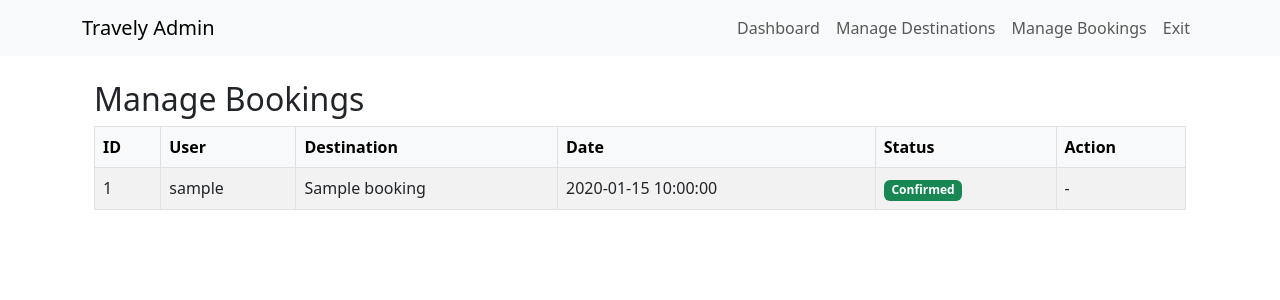
After one commit to sheiladeninta/fe-be-uts-sistem-travel, a Flask app: page /admin/bookings in a window 1280 px wide. The commit adds this page. Shown: the top 300 px of the page. Run offline with Flask 3, Linux system fonts and the light colour scheme; a user stored in the database is signed in; tables that the repository leaves empty hold one stand-in row (values such as "Sample post"); a database or web service that is not in the repository returns one stand-in record (values such as "Sample title"); data that the repository does not hold is empty.

Commit message:
update admin

```diff
--- a/user_service/app.py
+++ b/user_service/app.py
@@ -188,7 +188,6 @@ def get_admin(admin_id):
         return jsonify(dict(admin))
     return jsonify({"error": "Admin not found"}), 404
 
-
 if __name__ == '__main__':
     init_db()
     create_sample_users()
--- a/web_ui/app.py
+++ b/web_ui/app.py
@@ -221,10 +221,38 @@ def booking_detail(booking_id):
 
     return render_template('booking_detail.html', booking=booking)
 
+
+from functools import wraps
+from flask import session, redirect, url_for, flash
+
+def admin_required(f):
+    @wraps(f)
+    def decorated_function(*args, **kwargs):
+        if not session.get('admin'):
+            # Clear any existing user session if trying to access admin area
+            if 'user' in session:
+                session.pop('user')
+            flash('Admin access required', 'danger')
+            return redirect(url_for('admin_login'))
+        return f(*args, **kwargs)
+    return decorated_function
+
+
+# @app.before_request
+# def protect_admin_routes():
+#     admin_routes = ['/admin/dashboard']  # Tambahkan route admin lainnya di sini
+
+#     if request.path.startswith('/admin'):
+#         if not session.get('admin'):
+#             flash('Admin access required', 'danger')
+#             return redirect(url_for('admin_login'))
+
+
 @app.route('/admin/dashboard')
+@admin_required
 def admin_dashboard():
     try:
-        # Ambil data dari berbagai service
+        # Ambil data dengan timeout
         users = requests.get(f"{USER_SERVICE_URL}/users").json().get('users', [])
         bookings = requests.get(f"{BOOKING_SERVICE_URL}/bookings?limit=5").json().get('bookings', [])
         destinations = requests.get(f"{DESTINATION_SERVICE_URL}/destinations").json().get('destinations', [])
@@ -235,35 +263,74 @@ def admin_dashboard():
             'destinations_count': len(destinations),
             'recent_bookings': bookings
         }
+        return render_template('admin_dashboard.html', stats=stats)
+
     except requests.RequestException as e:
-        # Error handling
-        stats = {'users_count': 0, 'bookings_count': 0, 'destinations_count': 0, 'recent_bookings': []}
-        flash('Failed to load data from services', 'danger')
+        app.logger.error(f"Service error: {str(e)}")
+        flash("Failed to load data from services", "danger")
+        return render_template('admin_dashboard.html', stats=None)  # Kirim stats kosong
 
-    return render_template('admin_dashboard.html', stats=stats)
+
+@app.route('/admin/bookings')
+@admin_required
+def admin_bookings():
+    try:
+        users = requests.get(f"{USER_SERVICE_URL}/users").json().get('users', [])
+        bookings = requests.get(f"{BOOKING_SERVICE_URL}/bookings").json().get('bookings', [])
+        destinations = requests.get(f"{DESTINATION_SERVICE_URL}/destinations").json().get('destinations', [])
+
+        # Bikin dictionary buat lookup cepat
+        user_dict = {user['id']: user for user in users}
+        destination_dict = {dest['id']: dest for dest in destinations}
+
+        # Update setiap booking supaya punya user_name dan destination_name
+        for booking in bookings:
+            booking['user_name'] = user_dict.get(booking['user_id'], {}).get('name', 'Unknown User')
+            booking['destination_name'] = destination_dict.get(booking['destination_id'], {}).get('name', 'Unknown Destination')
+
+        return render_template('admin_manage_booking.html', bookings=bookings, users=users, destinations=destinations)
+    except requests.RequestException as e:
+        app.logger.error(f"Service error: {str(e)}")
+        flash("Failed to load bookings data", "danger")
+        return render_template('admin_manage_booking.html', bookings=[])
+
+
 
 @app.route('/admin_login', methods=['GET', 'POST'])
 def admin_login():
+    # If already logged in as admin
+    if session.get('admin'):
+        return redirect(url_for('admin_dashboard'))
+
     if request.method == 'POST':
-        username = request.form['username']
-        password = request.form['password']
+        username = request.form.get('username')
+        password = request.form.get('password')
+
+        if not username or not password:
+            flash('Please fill all fields', 'danger')
+            return render_template('admin_login.html')
 
         try:
             response = requests.post(
                 f"{USER_SERVICE_URL}/admins/auth",
-                json={"username": username, "password": password}
+                json={"username": username, "password": password},
+                timeout=5
             )
 
             if response.status_code == 200 and response.json().get('success'):
+                # Clear any existing user session
+                session.clear()
                 session['admin'] = response.json()['admin']
                 flash('Admin login successful', 'success')
                 return redirect(url_for('admin_dashboard'))
             else:
-                flash('Invalid username or password', 'danger')
-        except requests.RequestException:
-            flash('Unable to connect to user service', 'danger')
+                flash('Invalid admin credentials', 'danger')
+        except requests.RequestException as e:
+            app.logger.error(f"Auth service error: {str(e)}")
+            flash('Unable to connect to authentication service', 'danger')
 
     return render_template('admin_login.html')
 
+
 if __name__ == '__main__':
     app.run(debug=True, port=5000)
--- a/web_ui/templates/admin_dashboard.html
+++ b/web_ui/templates/admin_dashboard.html
@@ -1,4 +1,4 @@
-{% extends "base.html" %}
+{% extends "base_admin.html" %}
 
 {% block title %}Admin Dashboard{% endblock %}
 
--- /dev/null
+++ b/web_ui/templates/admin_manage_booking.html
@@ -0,0 +1,74 @@
+{% extends 'base_admin.html' %}
+
+{% block title %}Manage Bookings{% endblock %}
+
+{% block content %}
+<div class="container mt-4">
+    <h2>Manage Bookings</h2>
+    <table class="table table-bordered table-striped">
+        <thead class="table-light">
+            <tr>
+                <th>ID</th>
+                <th>User</th>
+                <th>Destination</th>
+                <th>Date</th>
+                <th>Status</th>
+                <th>Action</th>
+            </tr>
+        </thead>
+        <tbody>
+            {% for booking in bookings %}
+            <tr>
+                <td>{{ booking.id }}</td>
+                <td>{{ booking.user_name }}</td>
+                <td>{{ booking.destination_name }}</td>
+                <td>{{ booking.travel_date }}</td>
+                <td>
+                    <span class="badge
+                        {% if booking.status|lower == 'confirmed' %}bg-success
+                        {% elif booking.status|lower == 'pending' %}bg-warning
+                        {% elif booking.status|lower == 'rejected' %}bg-danger
+                        {% else %}bg-secondary{% endif %}">
+                        {{ booking.status|capitalize }}
+                    </span>
+                </td>
+                <td>
+                    {% if booking.status == 'Pending' %}
+                        <button class="btn btn-success btn-sm" onclick="updateStatus({{ booking.id }}, 'Confirmed')">Confirm</button>
+                        <button class="btn btn-danger btn-sm" onclick="updateStatus({{ booking.id }}, 'Rejected')">Reject</button>
+                    {% else %}
+                         -
+                    {% endif %}
+                </td>
+            </tr>
+            {% endfor %}
+        </tbody>
+    </table>
+</div>
+
+{% raw %}
+<script>
+function updateStatus(bookingId, newStatus) {
+    if (confirm(`Are you sure you want to ${newStatus.toLowerCase()} this booking?`)) {
+        fetch(`http://localhost:5003/api/bookings/${bookingId}`, {
+            method: 'PUT',
+            headers: {
+                'Content-Type': 'application/json'
+            },
+            body: JSON.stringify({ status: newStatus })
+        })
+        .then(response => response.json())
+        .then(data => {
+            alert(data.message || "Status updated");
+            location.reload();
+        })
+        .catch(error => {
+            console.error('Error:', error);
+            alert("Failed to update status.");
+        });
+    }
+}
+</script>
+{% endraw %}
+
+{% endblock %}
--- /dev/null
+++ b/web_ui/templates/base_admin.html
@@ -0,0 +1,45 @@
+<!DOCTYPE html>
+<html lang="en">
+<head>
+    <meta charset="UTF-8">
+    <meta name="viewport" content="width=device-width, initial-scale=1.0">
+    <title>{% block title %}{% endblock %}</title>
+    <link href="https://cdn.jsdelivr.net/npm/bootstrap@5.3.0/dist/css/bootstrap.min.css" rel="stylesheet">
+</head>
+<body>
+
+<!-- Navbar -->
+<nav class="navbar navbar-expand-lg navbar-light bg-light">
+    <div class="container">
+        <a class="navbar-brand" href="/">Travely Admin</a>
+        <button class="navbar-toggler" type="button" data-bs-toggle="collapse" data-bs-target="#navbarNav">
+            <span class="navbar-toggler-icon"></span>
+        </button>
+
+        <div class="collapse navbar-collapse" id="navbarNav">
+            <ul class="navbar-nav ms-auto">
+                <!-- HAPUS tombol login/register, isi admin menu -->
+                 <li class="nav-item">
+                    <a class="nav-link" href="/admin/dashboard">Dashboard</a>
+                <li class="nav-item">
+                    <a class="nav-link" href="/admin/destinations">Manage Destinations</a>
+                </li>
+                <li class="nav-item">
+                    <a class="nav-link" href="/admin/bookings">Manage Bookings</a>
+                </li>
+                <li class="nav-item">
+                    <a class="nav-link" href="/logout">Exit</a>
+                </li>
+            </ul>
+        </div>
+    </div>
+</nav>
+
+<!-- Main Content -->
+<div class="container mt-4">
+    {% block content %}{% endblock %}
+</div>
+
+<script src="https://cdn.jsdelivr.net/npm/bootstrap@5.3.0/dist/js/bootstrap.bundle.min.js"></script>
+</body>
+</html>
```
Also changed, not shown: web_ui/templates/booking_detail.html (+10 -5 lines), web_ui/templates/index.html (+61 -83 lines), web_ui/templates/user_bookings.html (+9 -1 lines), booking_service/bookings.db, user_service/users.db.
